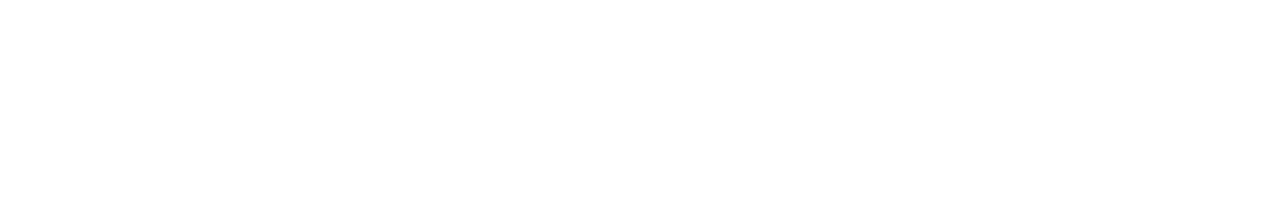
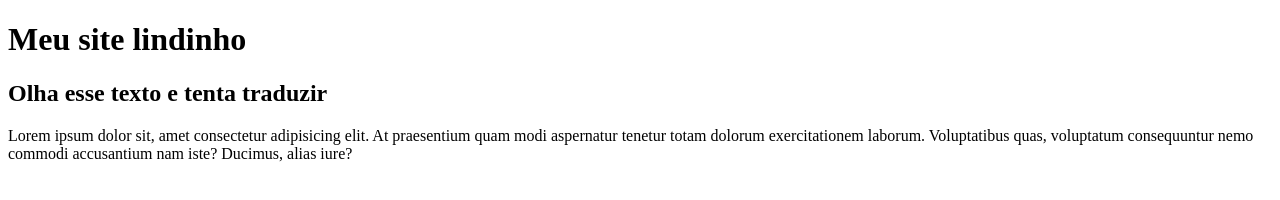
Before and after one commit to ronaldemanuel/site-simples, a plain HTML site: page index.html in a window 1280 px wide. Drawn offline with Linux system fonts and the light colour scheme.

Commit message:
adicionei conteudo no index.html

```diff
--- a/index.html
+++ b/index.html
@@ -8,6 +8,16 @@
     <link rel="stylesheet" href="style.css">
 </head>
 <body>
-
+    <div class="container">
+        <header>
+            <h1>Meu site lindinho</h1>
+        </header>
+        <main>
+            <div class="par">
+                <h2>Olha esse texto e tenta traduzir</h2>
+                <p>Lorem ipsum dolor sit, amet consectetur adipisicing elit. At praesentium quam modi aspernatur tenetur totam dolorum exercitationem laborum. Voluptatibus quas, voluptatum consequuntur nemo commodi accusantium nam iste? Ducimus, alias iure?</p>
+            </div>
+        </main>
+    </div>
 </body>
 </html>
```
